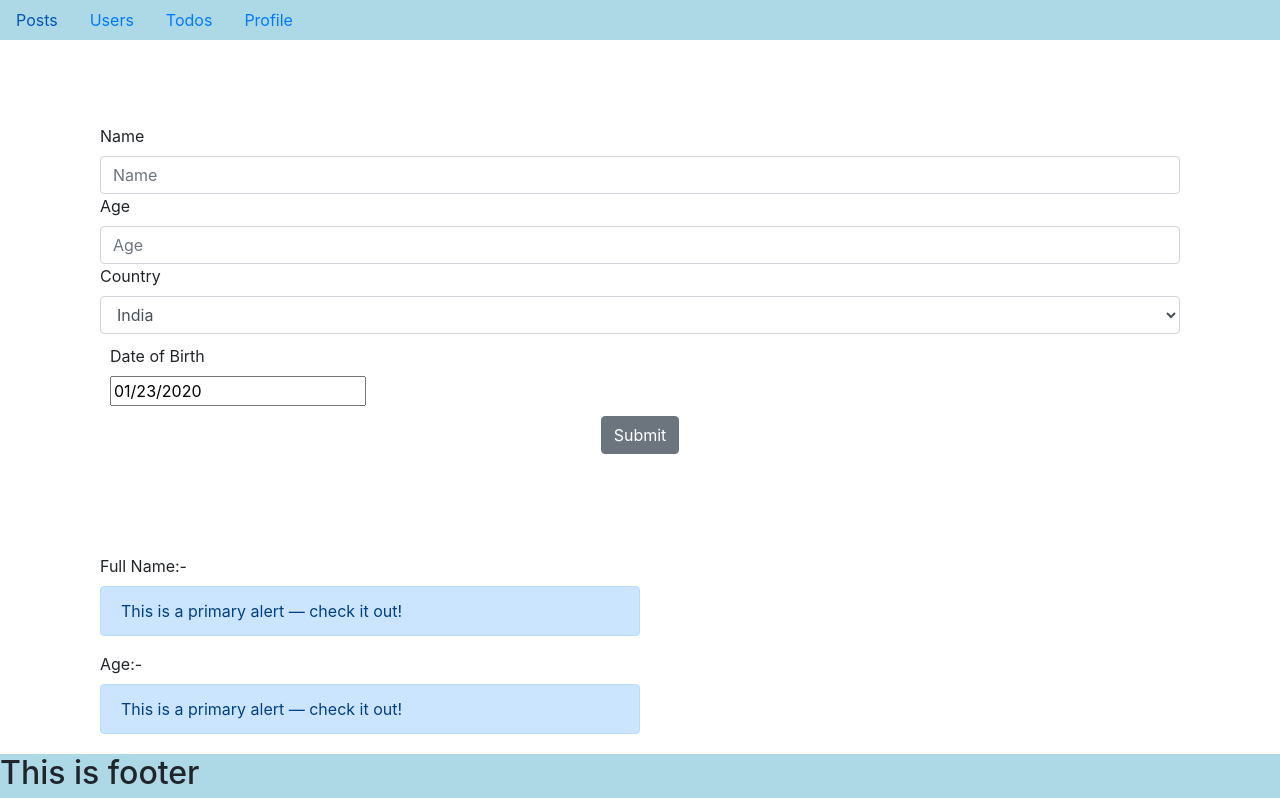
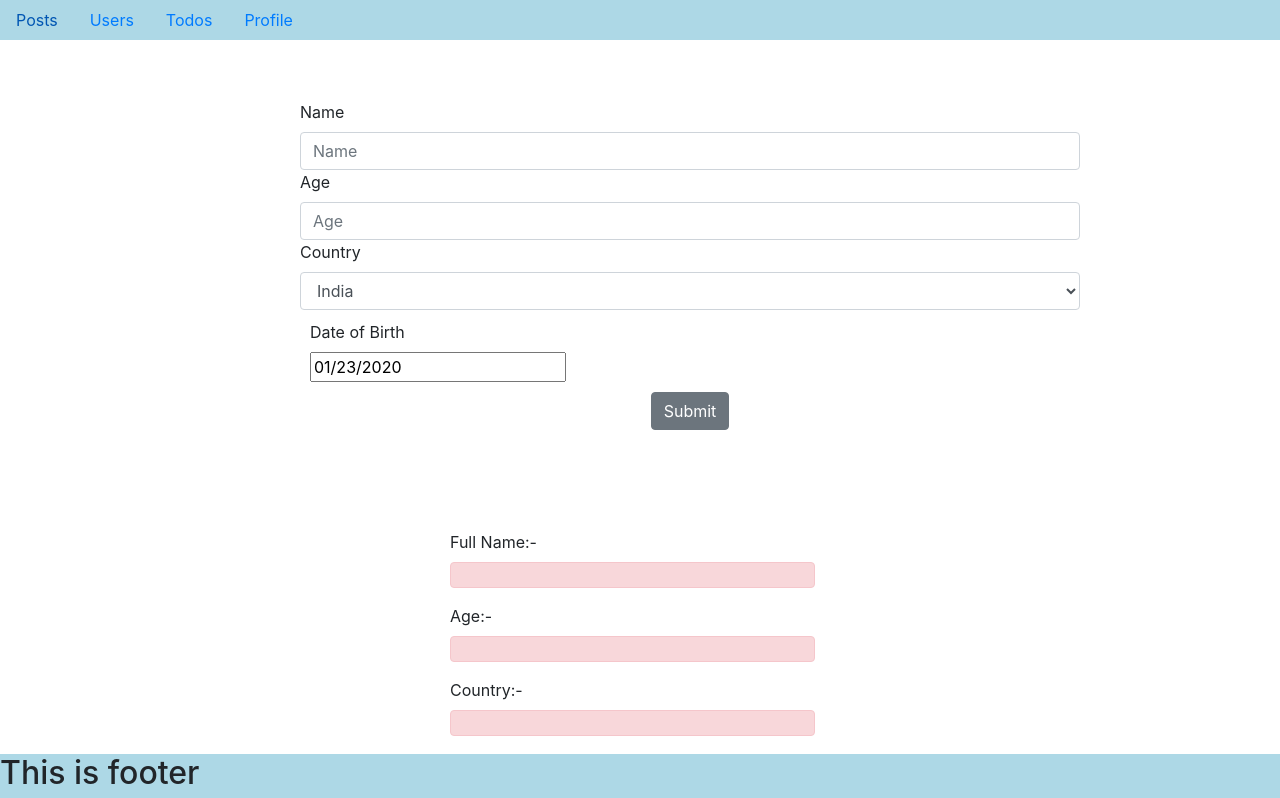
Before and after one commit to jithukjose/KeepIT-FE, a React (Create React App) app: page /Profile in a window 1280 px wide. Shown: the top 798 px of the page. Built offline with nearby package versions, Linux system fonts and the light colour scheme.

Commit message:
Profile page completed excluding edit

```diff
--- a/package.json
+++ b/package.json
@@ -7,6 +7,7 @@
     "@testing-library/react": "^9.4.0",
     "@testing-library/user-event": "^7.2.1",
     "bootstrap": "^4.4.1",
+    "moment": "^2.24.0",
     "react": "^16.12.0",
     "react-datepicker": "^2.11.0",
     "react-dom": "^16.12.0",
--- a/src/App/Containers/Profile/ProfileContainer.js
+++ b/src/App/Containers/Profile/ProfileContainer.js
@@ -1,20 +1,65 @@
 import React, { Component } from 'react'
 import ProfileModule from '../Profile/ProfileTable'
+import moment from 'moment'
 
 class ProfileContainer extends Component {
-  state = {}
+  state = {
+    name: '',
+    age: '',
+    country: '',
+    date: '',
+    startDate: new Date()
+  }
+
+  // onNameChangeHandler = (e) => {
+  //   this.setState({
+  //     name: e.target.value
+  //   })
+  // }
+
+  handleChangeForDate = (date) => {
+    console.log(date, 'da')
+    const newdate = moment(date).format('MM/DD/YYYY')
+    console.log(newdate)
+
+    this.setState({
+      startDate: date,
+      newDate: newdate
+    })
+  }
+
+  onChangeHandler = (event) => {
+    console.log(event, 'event')
+    let value = event.target.value
+    let fieldName = event.target.name
+
+    console.log(fieldName, 'hii')
+    console.log(value, 'hiii')
+
+    this.setState(
+      {
+        [fieldName]: value //this value will assign to this respective fieldname
+      },
+      () => {
+        // console.log(fieldName, '----------', value)
+      }
+    )
+  }
 
   render() {
-    const { filteredPostResult } = this.state
+    const { name, age, country, date } = this.state
 
     return (
-      <>
-        searchHandler={this.SearchHandler}
-        onSearchBtnClick={this.onSearchBtnClick}
-        keyPressHandler={this.KeyPressHandler}
-        onScreenEnterKey={this.OnScreenEnterKey}> slicedData={filteredPostResult} onDeleteClick=
-        {this.OnDeleteClick}><ProfileModule></ProfileModule>
-      </>
+      <ProfileModule
+        startDate={this.state.startDate}
+        handleChangeForDate={this.handleChangeForDate}
+        onChangeHandler={this.onChangeHandler}
+        profileName={name}
+        profileAge={age}
+        profileCountry={country}
+        profileDate={date}
+        newDate={this.state.newDate}
+      />
     )
   }
 }
--- a/src/App/Containers/Profile/ProfileTable.js
+++ b/src/App/Containers/Profile/ProfileTable.js
@@ -1,60 +1,90 @@
 import React from 'react'
 import { Button, FormGroup, FormControl, Label, Input, Alert } from 'reactstrap'
 import DateSelector from '../../components/DatePicker/index.datepicker'
+import country from '../../../Helper/Country'
+import DatePicker from 'react-datepicker'
+import 'react-datepicker/dist/react-datepicker.css'
 
-const ProfileModule = () => {
+const ProfileModule = ({
+  onChangeHandler,
+  name,
+  age,
+  doB,
+  index,
+  profileName,
+  profileAge,
+  profileCountry,
+  profileDate,
+  startDate,
+  handleChangeForDate,
+  newDate
+}) => {
   return (
     <>
-      <div style={{ margin: '100px' }}>
+      <div style={{ margin: '100px', marginLeft: '300px', marginRight: '200px' }}>
         <Label for="exampleEmail">Name</Label>
-        <Input type="text" placeholder="Name" />
+        <Input
+          type="text"
+          name="name"
+          value={profileName}
+          placeholder="Name"
+          onChange={(e) => onChangeHandler(e)}
+          key={index}
+        />
         <div>
           <Label for="exampleEmail">Age</Label>
-          <Input type="text" placeholder="Age" />
+          <Input
+            type="text"
+            name="age"
+            value={profileAge}
+            placeholder="Age"
+            onChange={(e) => onChangeHandler(e)}
+            key={index}
+          />
         </div>
 
         <Label>Country</Label>
-        <Input type="select" name="select" id="exampleSelect">
-          <option value="india">India</option>
-          <option>China</option>
-          <option>England</option>
-          <option>Australia</option>
-          <option>Netherlands</option>
-          <option>Pakistan</option>
-          <option>France</option>
-          <option>Sweden</option>
-          <option>Germany</option>
-          <option>Italy</option>
+        <Input onChange={(e) => onChangeHandler(e)} type="select" name="country" id="exampleSelect">
+          {country.map((country) => (
+            <option name="country" value={country.value}>
+              {country.countryName}
+            </option>
+          ))}
         </Input>
 
         <div style={{ margin: '10px' }}>
           <Label for="exampleEmail">Date of Birth</Label>
           <br></br>
-          <DateSelector></DateSelector>
+          <DatePicker
+            selected={startDate}
+            onChange={(e) => handleChangeForDate(e)}
+            name="date"
+          ></DatePicker>
         </div>
 
-        <div style={{ margin: '10px', margin: '0 auto', display: ' block' }}>
-          <Button color="secondary" style={{ margin: '10px', margin: '0 auto', display: ' block' }}>
+        <div style={{ margin: '0 auto', display: ' block' }}>
+          <Button color="secondary" style={{ margin: '0 auto', display: ' block' }}>
             Submit
           </Button>
         </div>
       </div>
-      <div style={{ margin: '100px' }}>
+
+      <div style={{ margin: '100px', marginLeft: '450px' }}>
         <Label for="exampleEmail">Full Name:-</Label>
-        <Alert style={{ width: '50%' }} color="primary">
-          This is a primary alert — check it out!
+        <Alert style={{ width: '50%' }} color="danger">
+          {profileName}
         </Alert>
         <Label for="exampleEmail">Age:-</Label>
-        <Alert style={{ width: '50%' }} color="primary">
-          This is a primary alert — check it out!
+        <Alert style={{ width: '50%' }} color="danger">
+          {profileAge}
         </Alert>
         <Label for="exampleEmail">Country:-</Label>
-        <Alert style={{ width: '50%' }} color="primary">
-          This is a primary alert — check it out!
+        <Alert style={{ width: '50%' }} color="danger">
+          {profileCountry}
         </Alert>
         <Label for="exampleEmail">Date Of Birth:-</Label>
-        <Alert style={{ width: '50%' }} color="primary">
-          This is a primary alert — check it out!
+        <Alert style={{ width: '50%' }} color="danger">
+          {newDate}
         </Alert>
       </div>
     </>
--- a/src/App/Containers/Todos/TodosContainer.js
+++ b/src/App/Containers/Todos/TodosContainer.js
@@ -73,7 +73,7 @@ class TodosContainer extends Component {
       <div>
         <SearchModule
           searchHandler={this.SearchHandler}
-          onSearchBtnClick={this.onSearchBtnClick}
+          onSearchBtnClick={this.OnSearchBtnClick}
           keyPressHandler={this.KeyPressHandler}
           onScreenEnterKey={this.OnScreenEnterKey}
         />
--- a/src/App/components/DatePicker/index.datepicker.js
+++ b/src/App/components/DatePicker/index.datepicker.js
@@ -1,21 +1,26 @@
-import React, { Component } from 'react'
-import DatePicker from 'react-datepicker'
+// import React, { Component } from 'react'
+// import DatePicker from 'react-datepicker'
 
-import 'react-datepicker/dist/react-datepicker.css'
+// import 'react-datepicker/dist/react-datepicker.css'
 
-class DateSelector extends Component {
-  state = {
-    startDate: new Date()
-  }
+// class DateSelector extends Component {
+//   state = {
+//     startDate: new Date()
+//   }
 
-  handleChange = (date) => {
-    this.setState({
-      startDate: date
-    })
-  }
+//   handleChange = (date) => {
+//     this.setState(
+//       {
+//         startDate: date
+//       },
+//       () => {
+//         console.log(this.startDate, 'date')
+//       }
+//     )
+//   }
 
-  render() {
-    return <DatePicker selected={this.state.startDate} onChange={this.handleChange} />
-  }
-}
-export default DateSelector
+//   render() {
+//     return <DatePicker selected={this.state.startDate} onChange={this.handleChange} />
+//   }
+// }
+// export default DateSelector
--- /dev/null
+++ b/src/Helper/Country.js
@@ -0,0 +1,42 @@
+export default [
+  {
+    value: 'india',
+    countryName: 'India'
+  },
+  {
+    value: 'China',
+    countryName: 'China'
+  },
+  {
+    value: 'England',
+    countryName: 'England'
+  },
+  {
+    value: 'Australia',
+    countryName: 'Australia'
+  },
+  {
+    value: 'Australia',
+    countryName: 'Australia'
+  },
+  {
+    value: 'Netherlands',
+    countryName: 'Netherlands'
+  },
+  {
+    value: 'Pakistan',
+    countryName: 'Pakistan'
+  },
+  {
+    value: 'France',
+    countryName: 'France'
+  },
+  {
+    value: 'Sweden',
+    countryName: 'Sweden'
+  },
+  {
+    value: 'Germany',
+    countryName: 'Germany'
+  }
+]
```
Also changed, not shown: 1 other file (tests, documents, lock files or other folders).
